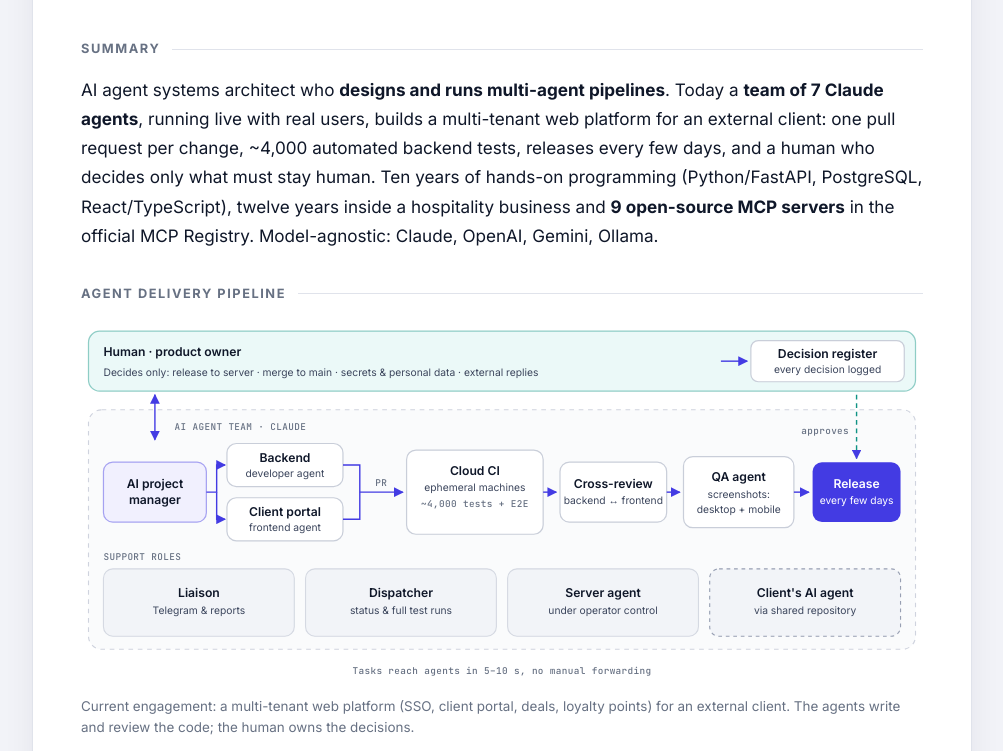
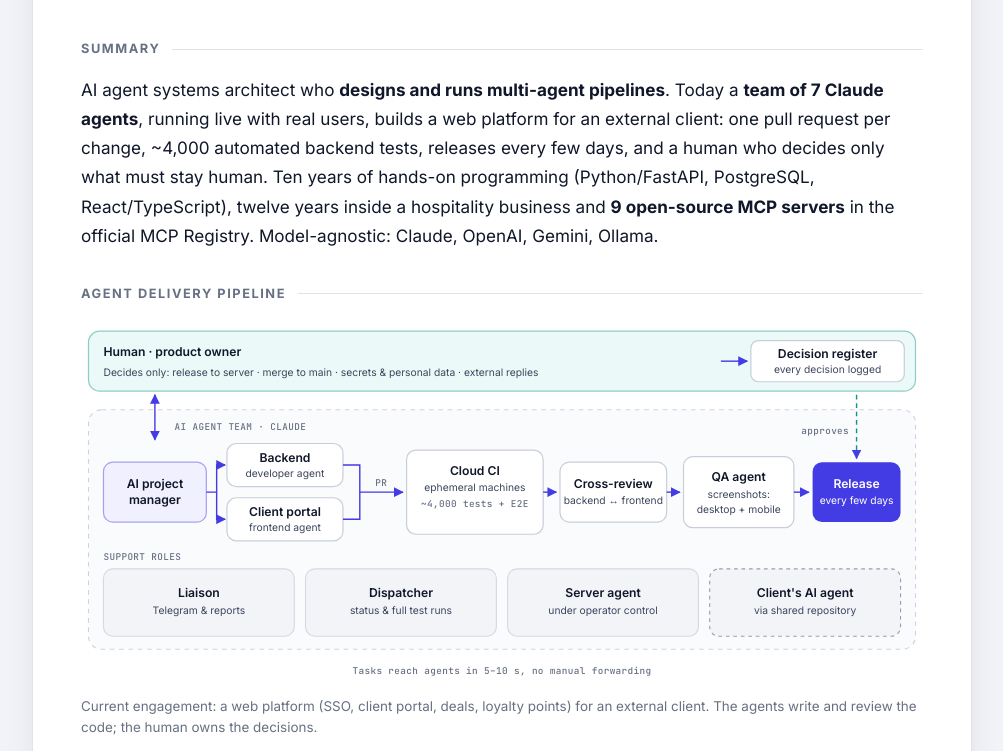
Before and after one commit to santex85/cv, a plain HTML site: page index.html in a window 1280 px wide. Shown: the part 469-1220 px from the top of the page, without its empty margins (138-1141 px from the left). Drawn offline with Linux system fonts and the light colour scheme.

Commit message:
Drop unverified 'multi-tenant' wording
Co-Authored-By: Claude Opus 5.5 <noreply@anthropic.com>

```diff
--- a/index.html
+++ b/index.html
@@ -504,7 +504,7 @@
         <section>
             <h2>Summary</h2>
             <p class="summary">
-                AI agent systems architect who <strong>designs and runs multi-agent pipelines</strong>. Today a <strong>team of 7 Claude agents</strong>, running live with real users, builds a multi-tenant web platform for an external client: one pull request per change, ~4,000 automated backend tests, releases every few days, and a human who decides only what must stay human.
+                AI agent systems architect who <strong>designs and runs multi-agent pipelines</strong>. Today a <strong>team of 7 Claude agents</strong>, running live with real users, builds a web platform for an external client: one pull request per change, ~4,000 automated backend tests, releases every few days, and a human who decides only what must stay human.
                 Ten years of hands-on programming (Python/FastAPI, PostgreSQL, React/TypeScript), twelve years inside a hospitality business and <strong>9 open-source MCP servers</strong> in the official MCP Registry. Model-agnostic: Claude, OpenAI, Gemini, Ollama.
             </p>
         </section>
@@ -639,7 +639,7 @@
                     <text x="180" y="832" text-anchor="middle" class="pd-m">Tasks reach agents in 5–10 s,</text>
                     <text x="180" y="850" text-anchor="middle" class="pd-m">no manual forwarding</text>
                 </svg>
-                <figcaption>Current engagement: a multi-tenant web platform (SSO, client portal, deals, loyalty points) for an external client. The agents write and review the code; the human owns the decisions.</figcaption>
+                <figcaption>Current engagement: a web platform (SSO, client portal, deals, loyalty points) for an external client. The agents write and review the code; the human owns the decisions.</figcaption>
             </figure>
         </section>
 
@@ -687,7 +687,7 @@
                     <div class="job-title">AI Delivery Architect &amp; Product Owner (contract) · <span class="job-org">External client</span></div>
                     <div class="job-dates">2026 – Present</div>
                 </div>
-                <div class="job-sub">A multi-tenant web platform (SSO, client portal, deals, loyalty points) built by a team of AI agents · process architect and product owner on the delivery side; the agents write and review the code</div>
+                <div class="job-sub">A web platform (SSO, client portal, deals, loyalty points) built by a team of AI agents · process architect and product owner on the delivery side; the agents write and review the code</div>
                 <ul>
                     <li><strong>Designed and leads a 7-agent Claude team</strong> (project manager, backend, frontend, QA, liaison, dispatcher, server agent) working alongside the client's own AI agent through a shared repository.</li>
                     <li><strong>Shipping every few days</strong>: 1.0.0 on 15 Nov 2026 and 1.0.1 on 18 Nov 2026, with the agent team running live tests with real users.</li>
```
